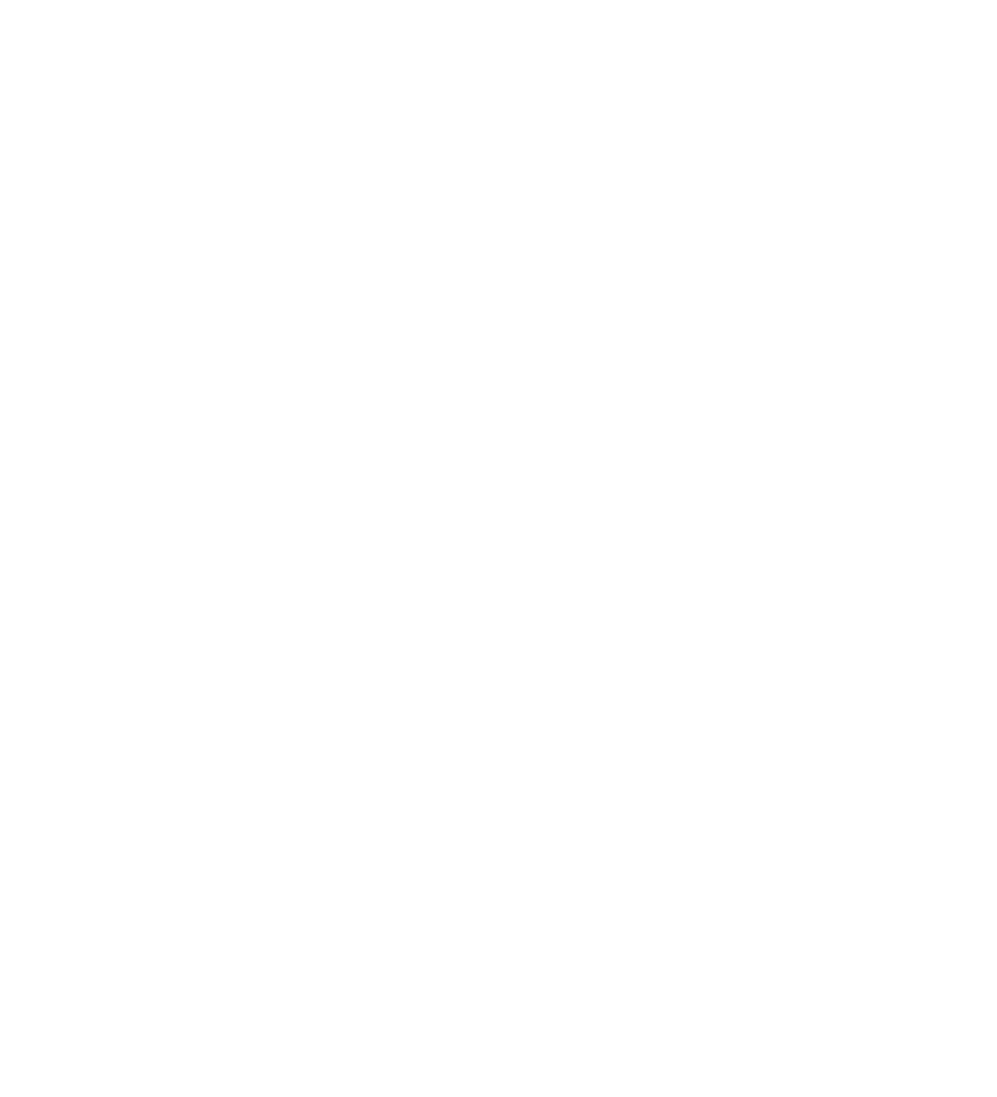
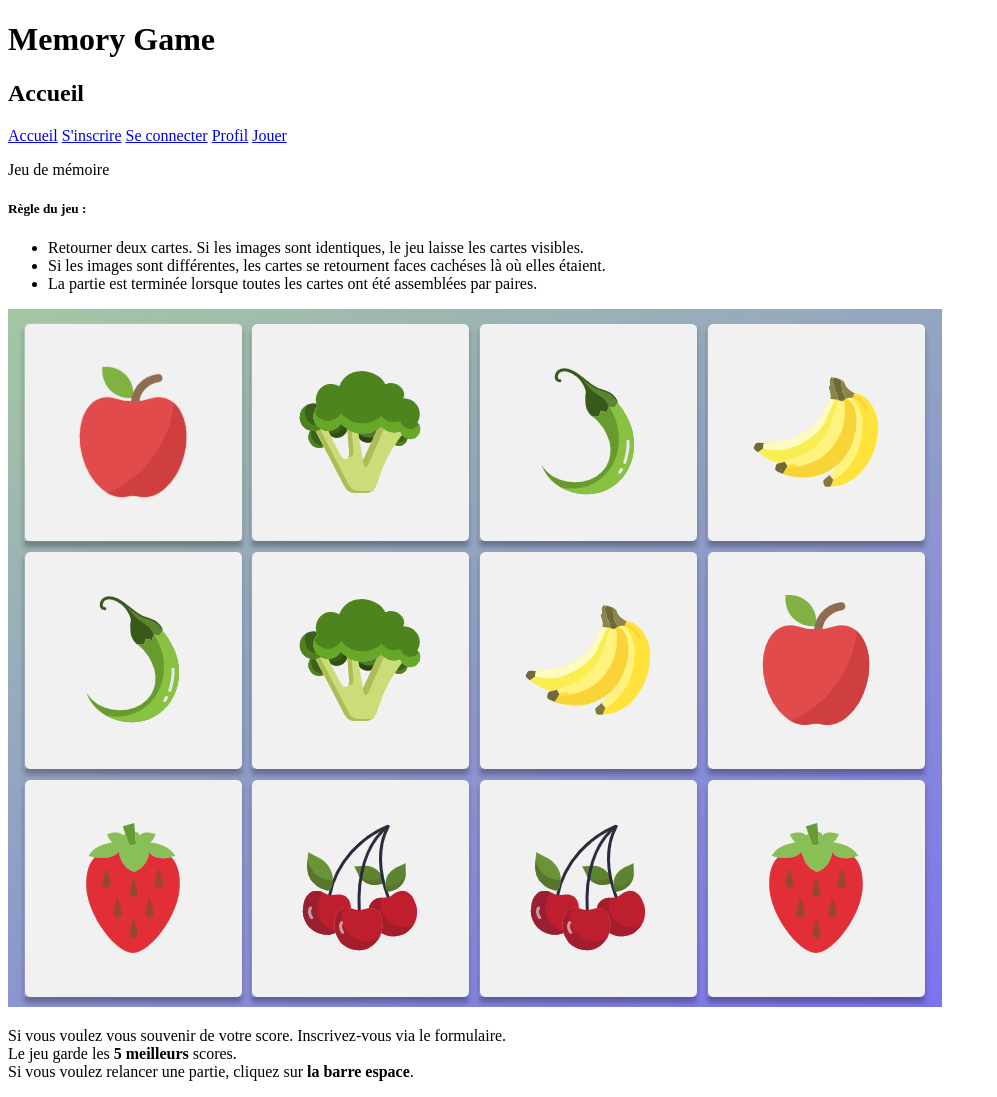
Before and after one commit to YvanLeQueau/memory-game, a plain HTML site: page index.html in a window 1280 px wide. Shown: the whole page, without its empty margins (0-997 px from the left). Before the commit the page ends 800 px from the top, so only its background shows below. Drawn offline with Linux system fonts and the light colour scheme.

Commit message:
Modif HTML page d'accueil

```diff
--- a/index.html
+++ b/index.html
@@ -6,6 +6,35 @@
     <title>Document</title>
 </head>
 <body>
+    <h1>Memory Game</h1>
+    <h2>Accueil</h2>
 
+    <nav>
+        <a href="./index.html">Accueil</a>
+        <a href="./join.html">S'inscrire</a>
+        <a href="./login.html">Se connecter</a>
+        <a href="./profil.html">Profil</a>
+        <a href="./game.html">Jouer</a>
+    </nav>
+
+    <div id="rules">
+        <p>Jeu de mémoire</p>
+        <h5>Règle du jeu :</h5>
+        <ul>
+            <li>Retourner deux cartes. Si les images sont identiques, le jeu laisse les cartes visibles.</li>
+            <li>Si les images sont différentes, les cartes se retournent faces cachéses là où elles étaient.</li>
+            <li>La partie est terminée lorsque toutes les cartes ont été assemblées par paires.</li>
+        </ul>
+
+        <img src="./images/memory_detail.png" alt="memory_detail">
+
+        <p>
+            Si vous voulez vous souvenir de votre score. Inscrivez-vous via le formulaire.<br>
+            Le jeu garde les <strong>5 meilleurs</strong> scores.<br>
+            Si vous voulez relancer une partie, cliquez sur <strong>la barre espace</strong>.
+        </p>
+    </div>
+
+    <script type="module" src="./js/app.js"></script>
 </body>
 </html>
```
Also changed, not shown: game.html (added, +30 -0 lines), join.html (added, +26 -0 lines), login.html (added, +26 -0 lines), profil.html (added, +26 -0 lines).
